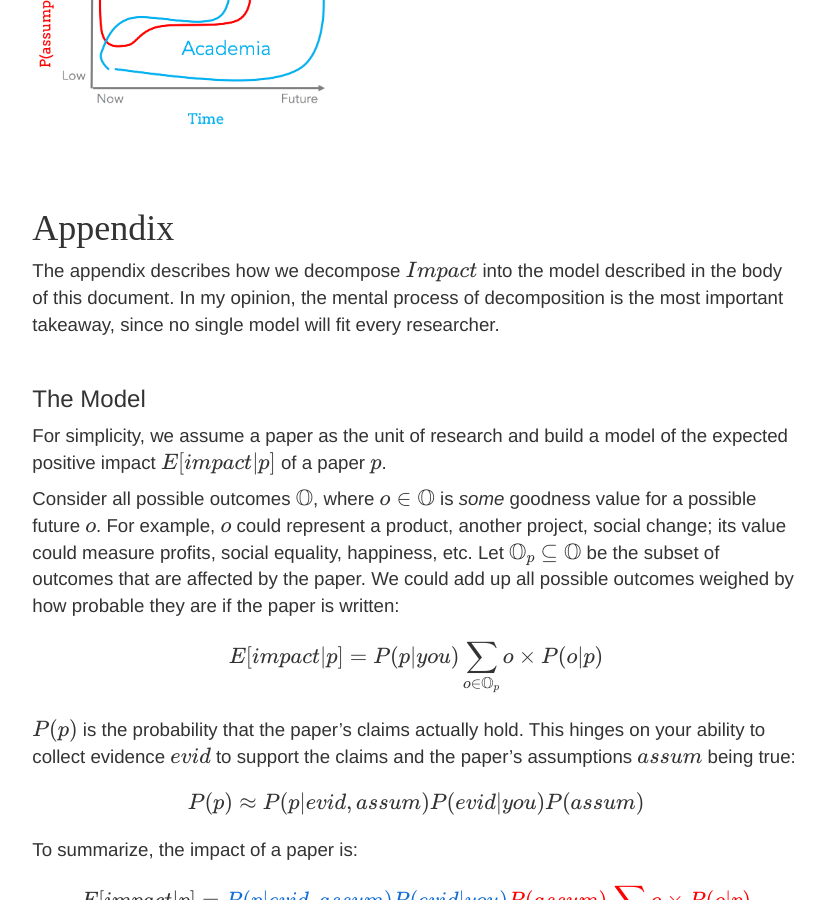
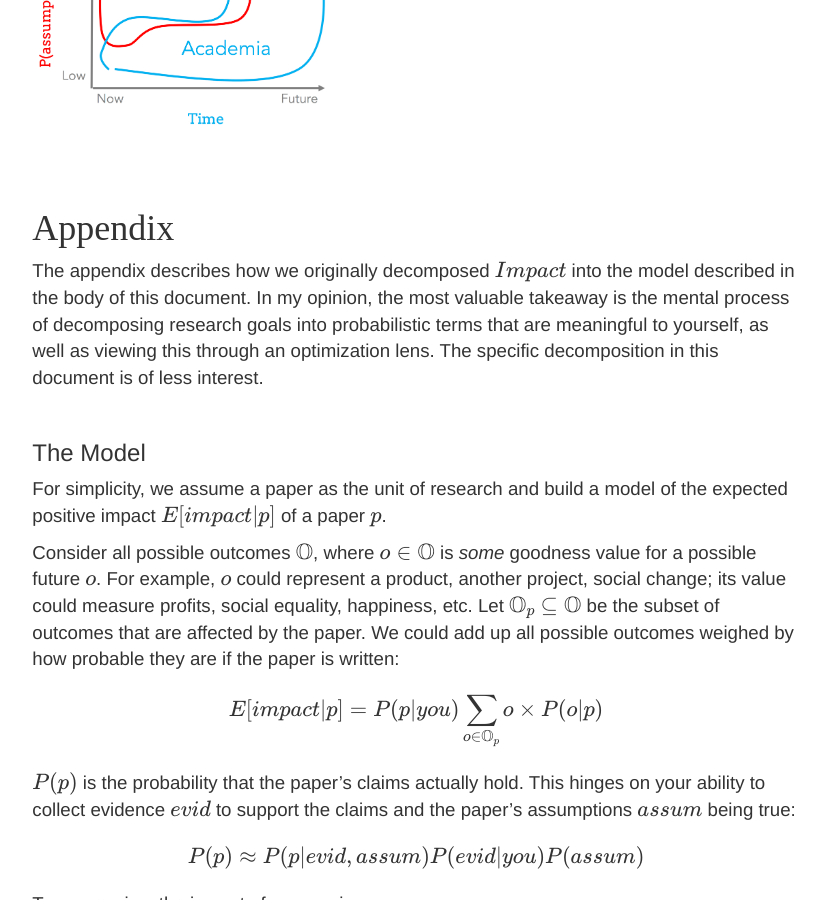
Before and after one commit to researchsetup/researchsetup.github.io, a Jekyll site: the page built from researchmodel.md, in a window 1280 px wide and 900 px high, scrolled down 13649 px. Shown: the whole window, without its empty margins (224-1049 px from the left). Built offline with Jekyll 4.4.1, drawn with Linux system fonts in a browser that asks for light colours; some web fonts are replaced; formulas are drawn with MathJax 3; our own code applies the rules of GitHub Pages for plain Markdown files.

Commit message:
lazy commit msg

```diff
--- a/_layouts/post.html
+++ b/_layouts/post.html
@@ -9,14 +9,17 @@
 
 
 <div class="row">
+  <!--
   <div class=" col-md-2 sidebar">
     <div>
     {% capture vars %}{% include vars.md %}{% endcapture %}
-    <!--{{ vars | markdownify }}-->
+    {{ vars | markdownify }}
     </div>
   </div>
+  -->
   <div class="col-md-8 col-md-offset-2">
     {{content}}
+    <div style="clear:both"/>
   </div>
 </div>
 
--- a/researchmodel.md
+++ b/researchmodel.md
@@ -401,7 +401,7 @@ Finally, a comment about doing research in academia vs industry.  Arguably, indu
 
 # <a name="appendix"/>Appendix
 
-The appendix describes how we decompose $Impact$ into the model described in the body of this document.  In my opinion, the mental process of decomposition is the most important takeaway, since no single model will fit every researcher.
+The appendix describes how we originally decomposed $Impact$ into the model described in the body of this document.    In my opinion, the most valuable takeaway is the mental process of decomposing research goals into probabilistic terms that are meaningful to yourself, as well as viewing this through an optimization lens.   The specific decomposition in this document is of less interest.
 
 
 
```
